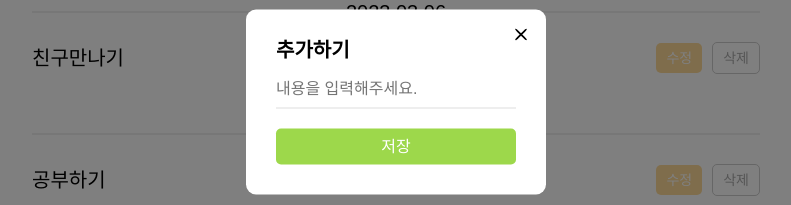
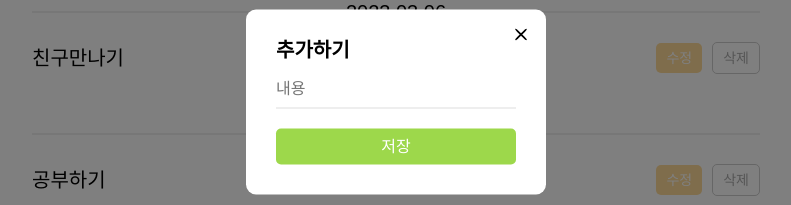
Before and after one commit to eunseozz/react-todo-ver2.0, a React (Create React App) app: page / in a window 1280 px wide. Both pictures are taken after a click on the button "할 일 추가". Shown: the part 298-503 px from the top of the page, without its empty margins (244-1035 px from the left). Built offline with nearby package versions, Linux system fonts and the light colour scheme; a web font is replaced by a local one.

Commit message:
#6 항목 추가시 유효성 검사

```diff
--- a/package.json
+++ b/package.json
@@ -12,6 +12,7 @@
     "@types/react-dom": "^18.0.11",
     "react": "^18.2.0",
     "react-dom": "^18.2.0",
+    "react-hook-form": "^7.45.1",
     "react-scripts": "5.0.1",
     "typescript": "^4.9.5",
     "web-vitals": "^2.1.4"
--- a/src/TodoAddForm.tsx
+++ b/src/TodoAddForm.tsx
@@ -1,27 +1,41 @@
 import React, { useState } from 'react'
+import { useForm, SubmitHandler } from 'react-hook-form'
 
 interface Props {
   onSubmit(title: string): void
 }
 
+interface IFormData {
+  title: string
+}
+
 const TodoAddForm = ({ onSubmit }: Props) => {
-  const [inputText, setInputText] = useState('')
+  const {
+    register,
+    handleSubmit,
+    formState: { errors },
+  } = useForm<IFormData>()
 
-  const inputTextChange = (e: React.ChangeEvent<HTMLInputElement>) => {
-    setInputText(e.target.value)
+  const onAction = (data: any) => {
+    onSubmit(data.title)
   }
 
   return (
     <>
       <h3 className="popup-title">추가하기</h3>
-      <form onSubmit={() => onSubmit(inputText)}>
+      <form onSubmit={handleSubmit(onAction)}>
         <input
-          type="text"
           className="popup-input"
-          placeholder="내용을 입력해주세요."
-          value={inputText}
-          onChange={(e) => inputTextChange(e)}
+          {...register('title', {
+            required: '내용을 입력해주세요',
+            minLength: {
+              value: 10,
+              message: '10자이상 입력해주세요',
+            },
+          })}
+          placeholder="내용"
         />
+        <span className="error-msg">{errors?.title?.message}</span>
         <button type="submit" className="btn-type-01 green">
           저장
         </button>
--- a/src/assets/css/App.css
+++ b/src/assets/css/App.css
@@ -147,3 +147,8 @@
     opacity: .5;
     z-index: 8;
 }
+
+form .error-msg{
+    font-size: 14px;
+    color: red;
+}
```
Also changed, not shown: 1 other file (tests, documents, lock files or other folders).
